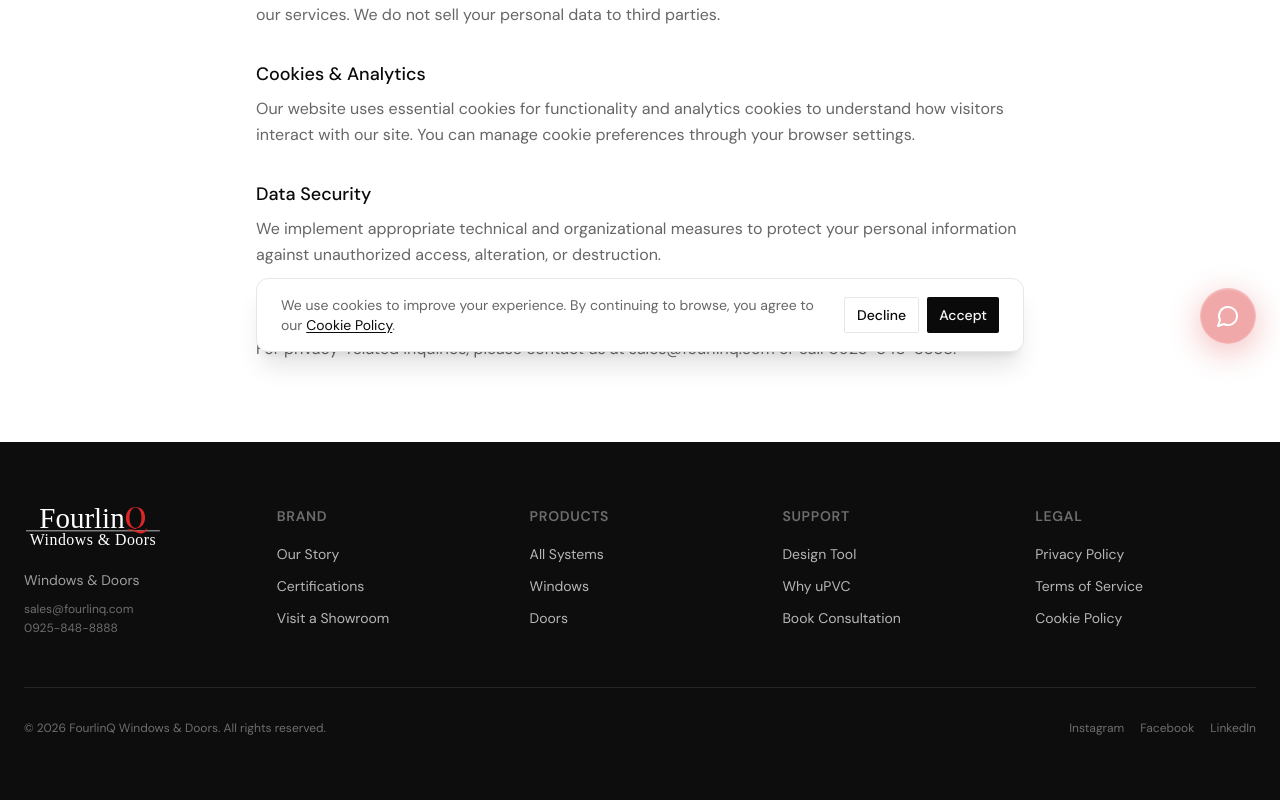
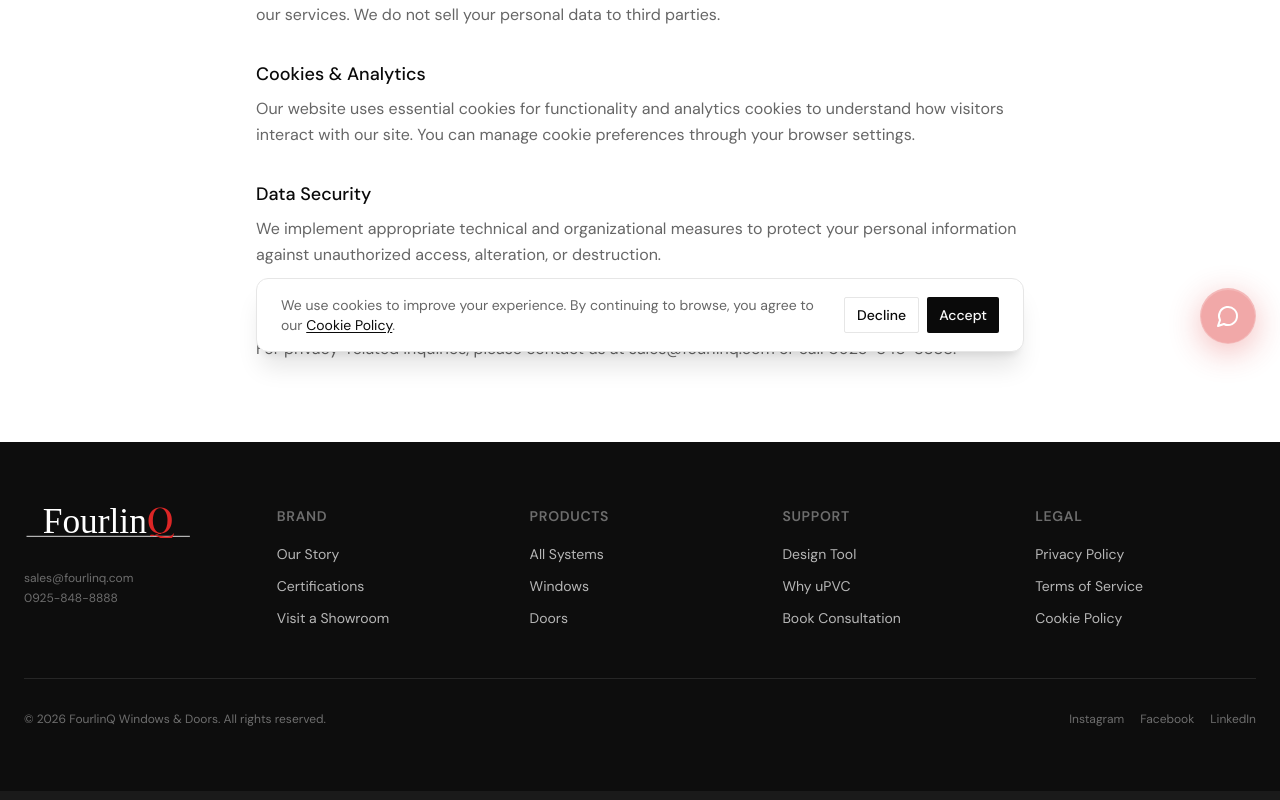
Before and after one commit to advo-ph/fourlinq, a React (Vite) app: page /legal in a window 1280 px wide. Shown: the part 432-1232 px from the top of the page. Built offline with nearby package versions, Linux system fonts and the light colour scheme; no server answers; the HTML template or start-up script is replaced by a standard one; a web font is replaced by a local one.

Commit message:
fix: remove "Windows & Doors" subtitle from footer logo
Co-Authored-By: Claude Opus 4.6 (1M context) <noreply@anthropic.com>

```diff
--- a/src/components/layout/Footer.tsx
+++ b/src/components/layout/Footer.tsx
@@ -33,12 +33,9 @@ const Footer = () => {
           {/* Logo */}
           <div className="col-span-2 md:col-span-1">
             <Link to="/" className="inline-block mb-4">
-              <Logo variant="light" className="h-10" />
+              <Logo variant="light" className="h-8" compact />
             </Link>
-            <p className="text-sm text-white/60 leading-relaxed mb-2">
-              {BRAND.tagline}
-            </p>
-            <p className="text-xs text-white/40 leading-relaxed">
+            <p className="text-xs text-white/40 leading-relaxed mt-2">
               {CONTACT.email}<br />
               {CONTACT.mobileSales}
             </p>
--- a/src/components/shared/Logo.tsx
+++ b/src/components/shared/Logo.tsx
@@ -1,9 +1,10 @@
 interface LogoProps {
   variant?: "light" | "dark";
   className?: string;
+  compact?: boolean;
 }
 
-const Logo = ({ variant = "dark", className = "" }: LogoProps) => {
+const Logo = ({ variant = "dark", className = "", compact = false }: LogoProps) => {
   const textColor = variant === "light" ? "#ffffff" : "currentColor";
   const lineColor = variant === "light" ? "#ffffff" : "currentColor";
   const subColor = variant === "light" ? "#ffffff" : "currentColor";
@@ -11,7 +12,7 @@ const Logo = ({ variant = "dark", className = "" }: LogoProps) => {
 
   return (
     <svg
-      viewBox="0 0 200 58"
+      viewBox={compact ? "0 0 200 38" : "0 0 200 58"}
       className={`w-auto ${className || "h-14"}`}
       fill="none"
       xmlns="http://www.w3.org/2000/svg"
@@ -30,6 +31,7 @@ const Logo = ({ variant = "dark", className = "" }: LogoProps) => {
         <tspan fill={qColor} style={{ fontFamily: "'Playfair Display', serif", fontWeight: 500 }}>Q</tspan>
       </text>
       {/* Subtitle */}
+      {!compact && (
         <text
           x="100"
           y="56"
@@ -39,6 +41,7 @@ const Logo = ({ variant = "dark", className = "" }: LogoProps) => {
         >
           Windows &amp; Doors
         </text>
+      )}
     </svg>
   );
 };
```
Lines whose indentation alone changed are shown as unchanged.
